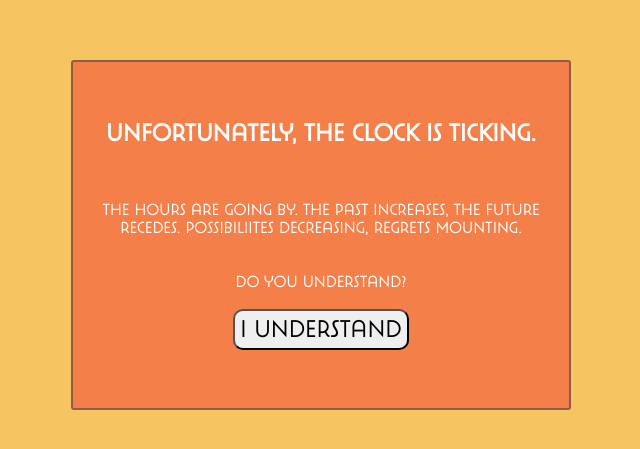
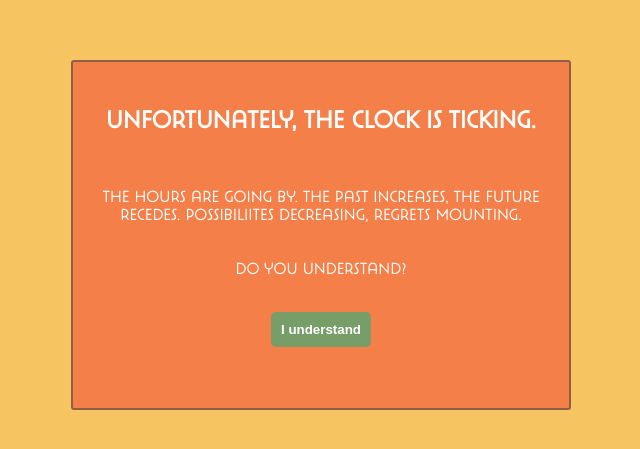
Before and after one commit to karleypetracca/drinkcast, a React (Create React App) app: page /understood in a window 1280 px wide. Shown: the part 165-614 px from the top of the page, without its empty margins (319-959 px from the left). Built offline with nearby package versions, Linux system fonts and the light colour scheme; no server answers; what opentok-react would draw is missing.

Commit message:
Refactor: change button to capture button type for form submits and import Button class across app

```diff
--- a/src/components/Button.jsx
+++ b/src/components/Button.jsx
@@ -1,3 +1,4 @@
+/* eslint-disable react/button-has-type */
 /* eslint-disable react/prop-types */
 import React from 'react';
 import styled from 'styled-components';
@@ -10,7 +11,7 @@ const ButtonStyled = styled.a`
   button {
     background-color: var(--secondary);
     color: var(--white);
-    transition: 0.3s ease-in-out;
+    transition: 0.2s ease-in;
     border-radius: 5px;
     border-style: none;
     font-weight: bold;
@@ -19,14 +20,15 @@ const ButtonStyled = styled.a`
   }
 
   button:hover {
-    background-color: var(--green-dark);
+    background-color: var(--white);
+    color: var(--secondary);
   }
 `;
 
-const Button = ({ url, children }) => (
+const Button = ({ url, type, children }) => (
 
   <ButtonStyled href={url} type="button">
-    <button type="button">
+    <button type={type}>
       {children}
     </button>
   </ButtonStyled>
--- a/src/components/CreateBar.jsx
+++ b/src/components/CreateBar.jsx
@@ -2,6 +2,8 @@ import React, { useState, useContext } from 'react';
 import styled from 'styled-components';
 import { post, API_URL } from '../utils/apiConn';
 import StateContext from '../context';
+
+import Button from './Button';
 
 const FormDiv = styled.div`
   display: flex;
@@ -39,15 +41,6 @@ const Form = styled.form`
     text-align: center;
     box-shadow: 5px 3px 3px grey;
   }
-
-  button {
-    font-family: inherit;
-    padding: 6px;
-    border-radius: 10px;
-    font-size: 13px;
-    color: purple;
-    box-shadow: 4px 3px 2px grey;
-  }
 `;
 
 const IndexPage = () => {
@@ -83,21 +76,21 @@ const IndexPage = () => {
         <h1>DRINKCAST</h1>
         {nameCheck}
         <input
-          name='barName'
-          type='text'
+          name="barName"
+          type="text"
           value={barName}
-          placeholder='Enter a New Bar Name'
+          placeholder="Enter a New Bar Name"
           onChange={(e) => setBarName(e.target.value)}
         />
         <input
-          type='password'
-          name='password'
+          type="password"
+          name="password"
           value={password}
-          placeholder='Enter a Password'
+          placeholder="Enter a Password"
           onChange={(e) => setPassword(e.target.value)}
         />
         <br />
-        <button type='submit'>Create New Bar</button>
+        <Button url="" type="submit">Create New Bar</Button>
       </Form>
     </FormDiv>
   );
--- a/src/components/IndexPage.jsx
+++ b/src/components/IndexPage.jsx
@@ -56,9 +56,9 @@ const IndexPage = () => (
       <Image src={logo} alt="logo" className="inline-logo" />
       <Image src={tagline} alt="tagline" className="inline-tagline" />
       <ButtonBox>
-        <Button url="/createbar">CREATE A BAR</Button>
+        <Button url="/createbar" type="button">CREATE A BAR</Button>
         <p><span>OR</span></p>
-        <Button url="/joinbar">JOIN A BAR</Button>
+        <Button url="/joinbar" type="button">JOIN A BAR</Button>
       </ButtonBox>
 
     </IndexBox>
--- a/src/components/JoinBar.jsx
+++ b/src/components/JoinBar.jsx
@@ -2,9 +2,9 @@ import React, { useState, useContext } from 'react';
 import styled from 'styled-components';
 import { Redirect } from 'react-router-dom';
 import { post, API_URL } from '../utils/apiConn';
-import Button from './Button';
 import StateContext from '../context';
 
+import Button from './Button';
 
 const FormDiv = styled.div`
   display: flex;
@@ -38,10 +38,6 @@ const Form = styled.form`
     border-radius: 2px;
     margin: 7px auto;
     text-align: center;
-  }
-
-  button {
-    font-family: inherit;
   }
 `;
 
@@ -78,19 +74,19 @@ const IndexPage = () => {
       <Form onSubmit={(e) => submitJoinBar(e)}>
         <h1>DRINKCAST</h1>
         <input
-          name='joinBar'
-          type='text'
+          name="joinBar"
+          type="text"
           value={joinBar}
-          placeholder='Enter a Bar to Join'
+          placeholder="Enter a Bar to Join"
           onChange={(e) => setJoinBar(e.target.value)}
         />
         <input
-          type='password'
-          name='password'
+          type="password"
+          name="password"
           value={password}
           onChange={(e) => setPassword(e.target.value)}
         />
-        <button type='submit'>Join a Bar</button>
+        <Button url="" type="submit">Join a Bar</Button>
       </Form>
 
     </FormDiv>
--- a/src/components/Understood.jsx
+++ b/src/components/Understood.jsx
@@ -1,5 +1,7 @@
 import React from 'react';
 import styled from 'styled-components';
+
+import Button from './Button';
 
 const FormDiv = styled.div`
   display: flex;
@@ -35,14 +37,6 @@ const Form = styled.form`
     margin: 7px auto;
     text-align: center;
   }
-
-  button {
-    font-family: inherit;
-    font-size: 1.5em;
-    border-color: black;
-    padding: 5px;
-    border-radius: 10px;
-  }
 `;
 
 function Understood() {
@@ -54,7 +48,7 @@ function Understood() {
 
   return (
     <FormDiv>
-      <Form>
+      <Form onSubmit={acceptance}>
         <strong>
           <h2>Unfortunately, the clock is ticking.</h2>
         </strong>
@@ -69,9 +63,7 @@ function Understood() {
         Do you understand?
         <br />
         <br />
-        <button type='submit' onClick={acceptance}>
-          I understand
-        </button>
+        <Button url="" type="submit">I understand</Button>
       </Form>
     </FormDiv>
   );
--- a/src/index.jsx
+++ b/src/index.jsx
@@ -2,17 +2,12 @@ import React from 'react';
 import ReactDOM from 'react-dom';
 import App from './App';
 import * as serviceWorker from './serviceWorker';
-import config from './env';
 
 import './index.css';
 
 ReactDOM.render(
   <React.StrictMode>
-    <App
-      apiKey={config.API_KEY}
-      sessionId={config.SESSION_ID}
-      token={config.TOKEN}
-    />
+    <App />
   </React.StrictMode>,
   document.getElementById('root'),
 );
```
Also changed, not shown: CheckBox.js (deleted), ConnectionStatus.js (deleted).
